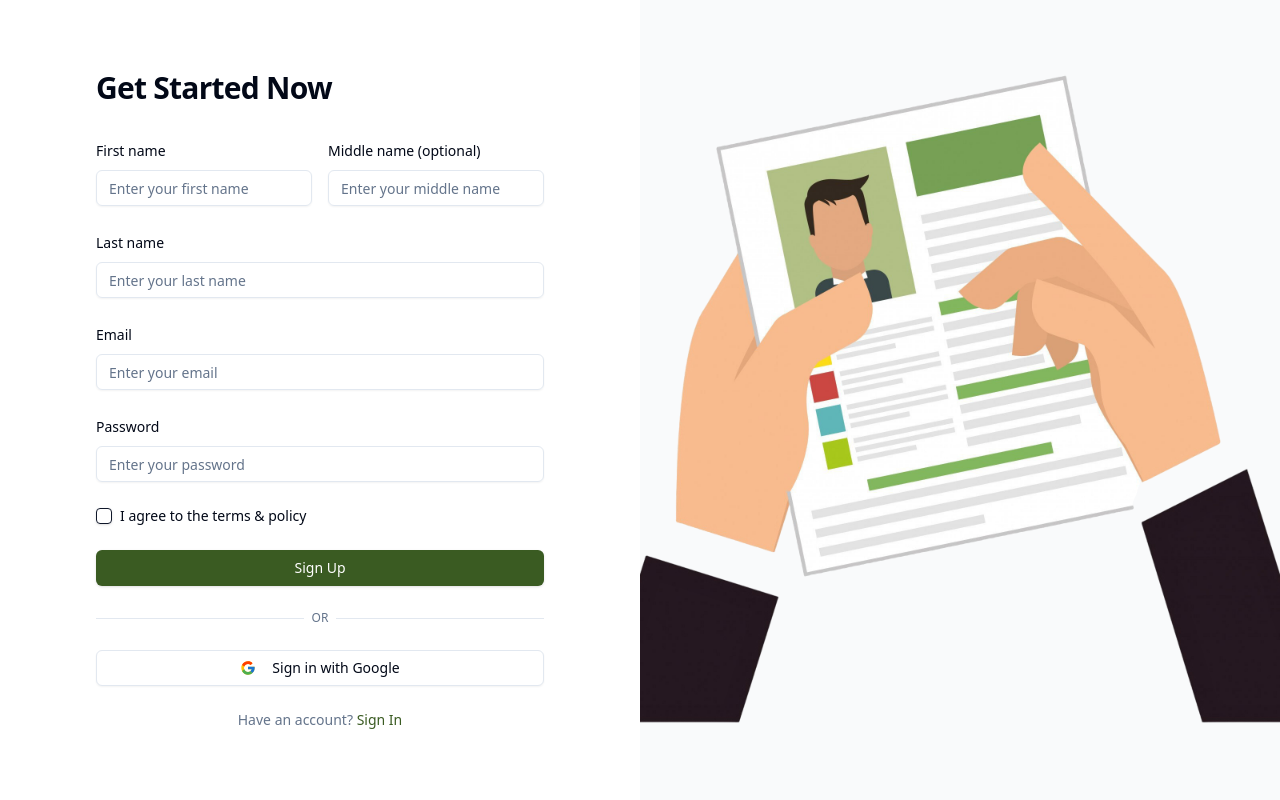
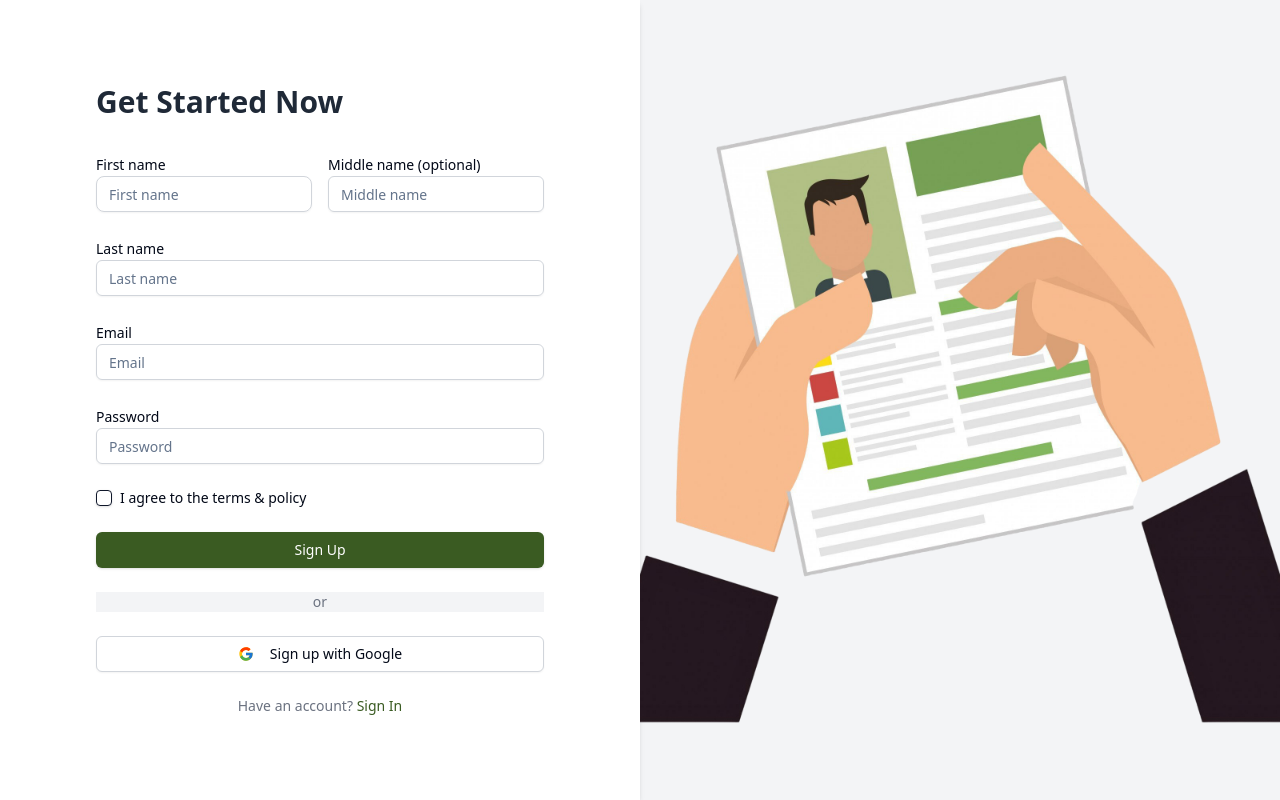
Before and after one commit to Iyanu1396/easy-resume, a Next.js app: page /signup in a window 1280 px wide. Built offline with nearby package versions, Linux system fonts and the light colour scheme.

Commit message:
Update SignUp

```diff
--- a/src/app/signup/page.tsx
+++ b/src/app/signup/page.tsx
@@ -1,5 +1,4 @@
 "use client";
-
 
 import Image from "next/image";
 import Link from "next/link";
@@ -36,69 +35,70 @@ const GoogleIcon = () => (
 
 export default function SignUpPage() {
   return (
-    <main className="min-h-screen grid lg:grid-cols-2">
+    <main className="min-h-screen grid lg:grid-cols-2 bg-gray-100">
       {/* Form Section */}
-      <div className="flex items-center justify-center p-8">
+      <div className="flex items-center justify-center p-8 bg-white shadow-md">
         <div className="w-full max-w-md space-y-8">
-          <div className="space-y-2">
-            <h1 className="text-3xl font-bold tracking-tight">
-              Get Started Now
-            </h1>
-          </div>
+          <h1 className="text-3xl font-bold text-gray-800 mb-6">Get Started Now</h1>
 
           <form className="space-y-6">
             <div className="grid grid-cols-2 gap-4">
-              <div className="space-y-2">
+              <div>
                 <Label htmlFor="firstName">First name</Label>
                 <Input
                   id="firstName"
                   name="firstName"
                   type="text"
                   required
-                  placeholder="Enter your first name"
+                  placeholder="First name"
+                  className="rounded-lg border border-gray-300 focus:ring focus:ring-[#3A5B22] focus:border-[#3A5B22]"
                 />
               </div>
-              <div className="space-y-2">
+              <div>
                 <Label htmlFor="middleName">Middle name (optional)</Label>
                 <Input
                   id="middleName"
                   name="middleName"
                   type="text"
-                  placeholder="Enter your middle name"
+                  placeholder="Middle name"
+                  className="rounded-md border-gray-300 focus:ring-2 focus:ring-[#3A5B22]"
                 />
               </div>
             </div>
 
-            <div className="space-y-2">
+            <div>
               <Label htmlFor="lastName">Last name</Label>
               <Input
                 id="lastName"
                 name="lastName"
                 type="text"
                 required
-                placeholder="Enter your last name"
+                placeholder="Last name"
+                className="rounded-md border-gray-300 focus:ring-2 focus:ring-[#3A5B22]"
               />
             </div>
 
-            <div className="space-y-2">
+            <div>
               <Label htmlFor="email">Email</Label>
               <Input
                 id="email"
                 name="email"
                 type="email"
                 required
-                placeholder="Enter your email"
+                placeholder="Email"
+                className="rounded-md border-gray-300 focus:ring-2 focus:ring-[#3A5B22]"
               />
             </div>
 
-            <div className="space-y-2">
+            <div>
               <Label htmlFor="password">Password</Label>
               <Input
                 id="password"
                 name="password"
                 type="password"
                 required
-                placeholder="Enter your password"
+                placeholder="Password"
+                className="rounded-md border-gray-300 focus:ring-2 focus:ring-[#3A5B22]"
               />
             </div>
 
@@ -111,30 +111,30 @@ export default function SignUpPage() {
 
             <Button
               type="submit"
-              className="w-full bg-[#3A5B22] hover:bg-[#2A4418] text-white rounded-md"
+              className="w-full bg-[#3A5B22] text-white rounded-md hover:bg-[#2A4418] active:bg-[#1C3410] focus:ring focus:ring-offset-2 focus:ring-[#3A5B22]"
             >
               Sign Up
             </Button>
 
-            <div className="relative">
+            <div className="relative my-6">
               <div className="absolute inset-0 flex items-center">
-                <span className="w-full border-t" />
+                <span className="w-full border-t border-gray-200" />
               </div>
-              <div className="relative flex justify-center text-xs uppercase">
-                <span className="bg-white px-2 text-muted-foreground">or</span>
+              <div className="relative flex justify-center text-sm text-gray-500 bg-gray-100 px-2">
+                or
               </div>
             </div>
 
             <Button
               type="button"
               variant="outline"
-              className="w-full flex items-center justify-center space-x-2"
+              className="w-full flex items-center justify-center space-x-2 border-gray-300 hover:border-[#3A5B22] focus:ring-2 focus:ring-[#3A5B22]"
             >
               <GoogleIcon />
-              <span>Sign in with Google</span>
+              <span>Sign up with Google</span>
             </Button>
 
-            <p className="text-center text-sm text-muted-foreground">
+            <p className="text-center text-sm text-gray-500">
               Have an account?{" "}
               <Link href="/login" className="text-[#3A5B22] hover:underline">
                 Sign In
@@ -145,14 +145,13 @@ export default function SignUpPage() {
       </div>
 
       {/* Image Section */}
-      <div className="hidden lg:block relative bg-gray-50">
+      <div className="hidden lg:block relative">
         <Image
           src="/illustration.png"
-          alt="illustration"
-          className="object-cover object-center"
+          alt="Sign up illustration"
+          className="object-cover w-full h-full"
           fill
           priority
-          sizes="(max-width: 1024px) 0vw, 50vw"
         />
       </div>
     </main>
```
